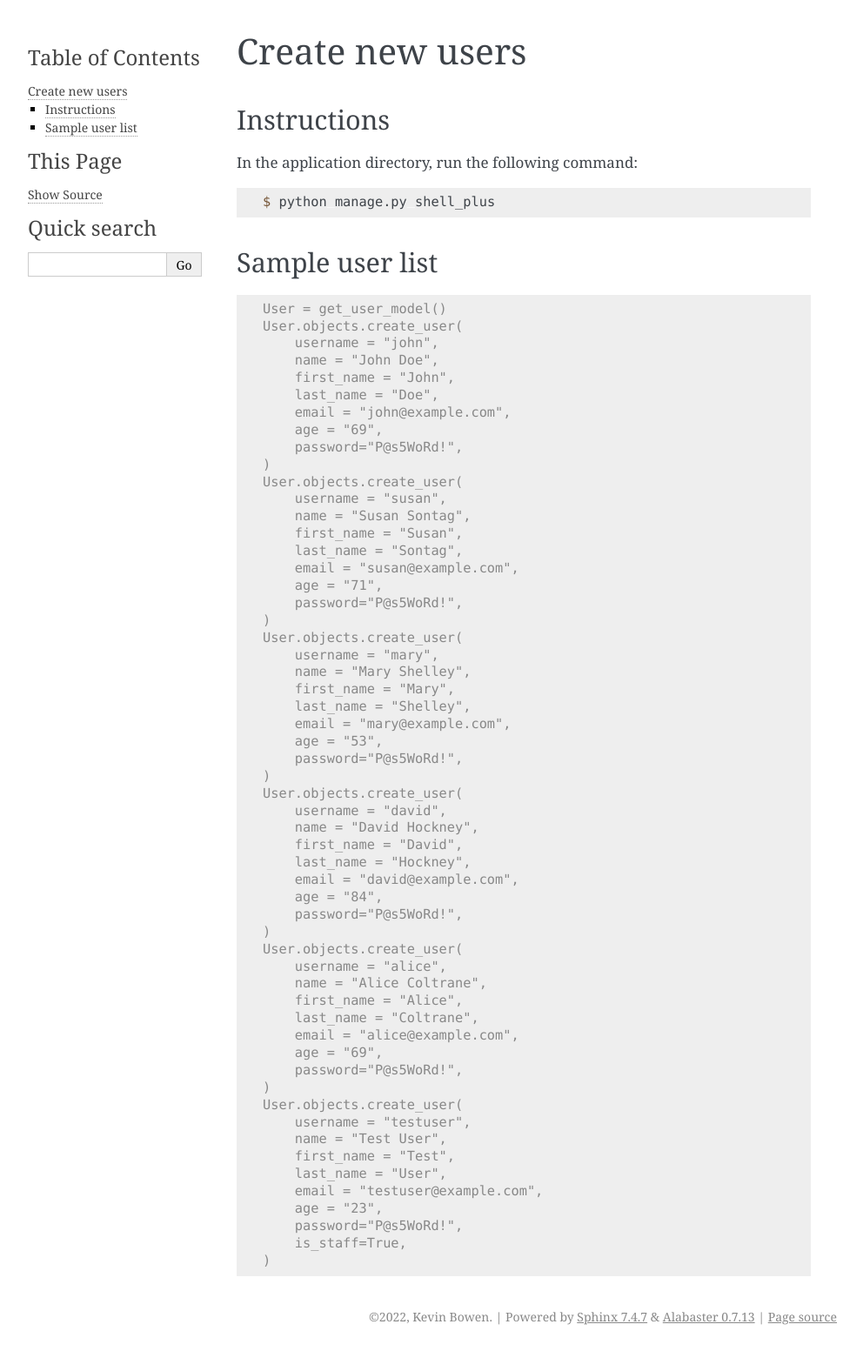
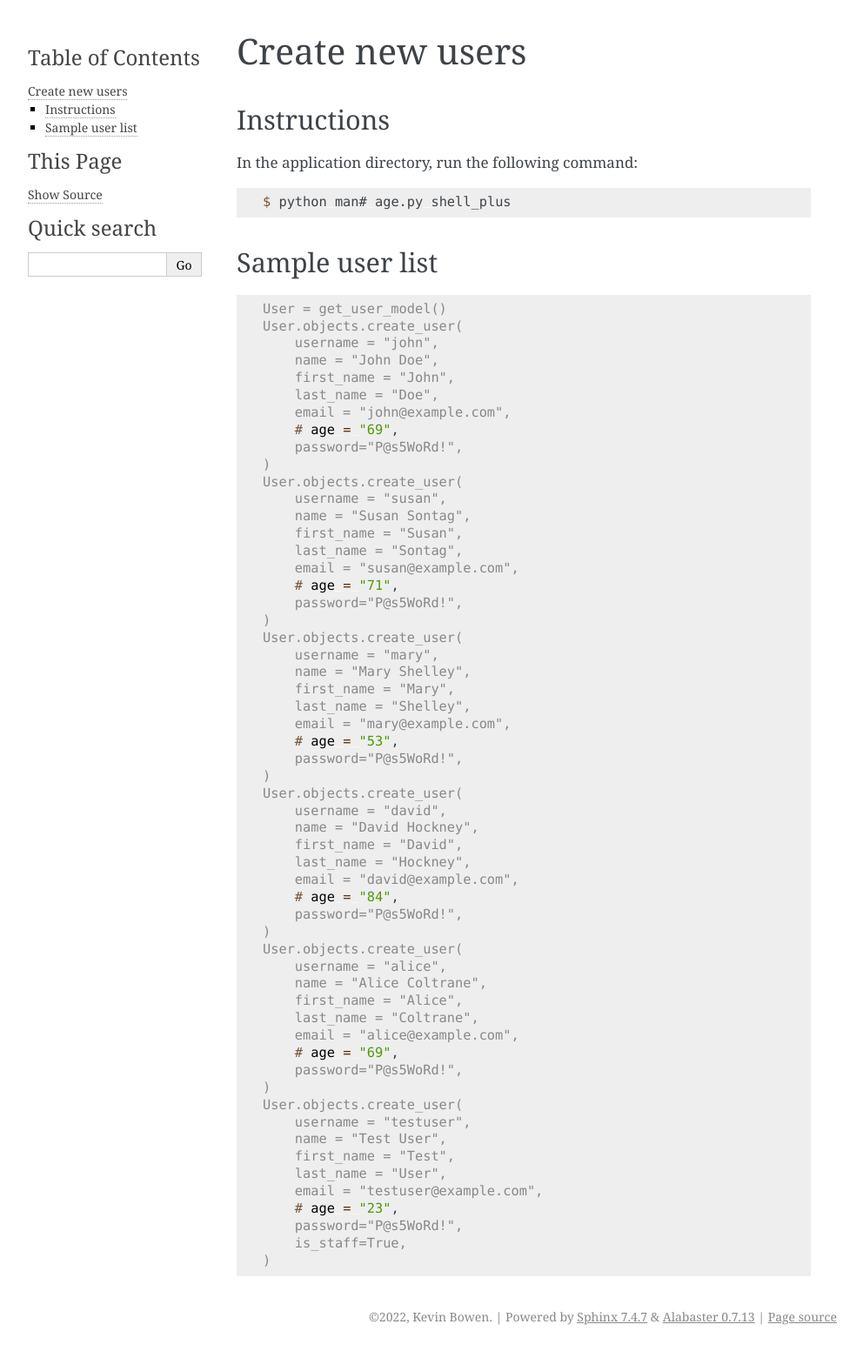
Before and after one commit to kevinbowen777/cheese, a Sphinx documentation site: the page built from docs/create_new_users.rst, in a window 1280 px wide. Shown: the whole page at 87% size, without its empty margins (148-1140 px from the left). Built offline with Sphinx 7.4.7, drawn with Linux system fonts in a browser that asks for light colours.

Commit message:
Comment out unused age field

```diff
--- a/docs/create_new_users.rst
+++ b/docs/create_new_users.rst
@@ -9,7 +9,7 @@ In the application directory, run the following command:
 
 .. code-block:: console
 
-    $ python manage.py shell_plus
+    $ python man# age.py shell_plus
 
 Sample user list
 ----------------
@@ -23,7 +23,7 @@ Sample user list
         first_name = "John",
         last_name = "Doe",
         email = "john@example.com",
-        age = "69",
+        # age = "69",
         password="P@s5WoRd!",
     )
     User.objects.create_user(
@@ -32,7 +32,7 @@ Sample user list
         first_name = "Susan",
         last_name = "Sontag",
         email = "susan@example.com",
-        age = "71",
+        # age = "71",
         password="P@s5WoRd!",
     )
     User.objects.create_user(
@@ -41,7 +41,7 @@ Sample user list
         first_name = "Mary",
         last_name = "Shelley",
         email = "mary@example.com",
-        age = "53",
+        # age = "53",
         password="P@s5WoRd!",
     )
     User.objects.create_user(
@@ -50,7 +50,7 @@ Sample user list
         first_name = "David",
         last_name = "Hockney",
         email = "david@example.com",
-        age = "84",
+        # age = "84",
         password="P@s5WoRd!",
     )
     User.objects.create_user(
@@ -59,7 +59,7 @@ Sample user list
         first_name = "Alice",
         last_name = "Coltrane",
         email = "alice@example.com",
-        age = "69",
+        # age = "69",
         password="P@s5WoRd!",
     )
     User.objects.create_user(
@@ -68,7 +68,7 @@ Sample user list
         first_name = "Test",
         last_name = "User",
         email = "testuser@example.com",
-        age = "23",
+        # age = "23",
         password="P@s5WoRd!",
         is_staff=True,
     )
```
